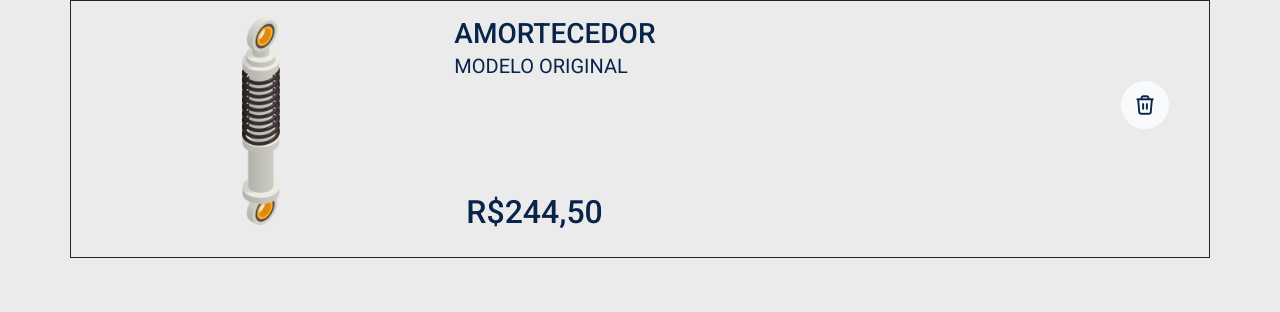
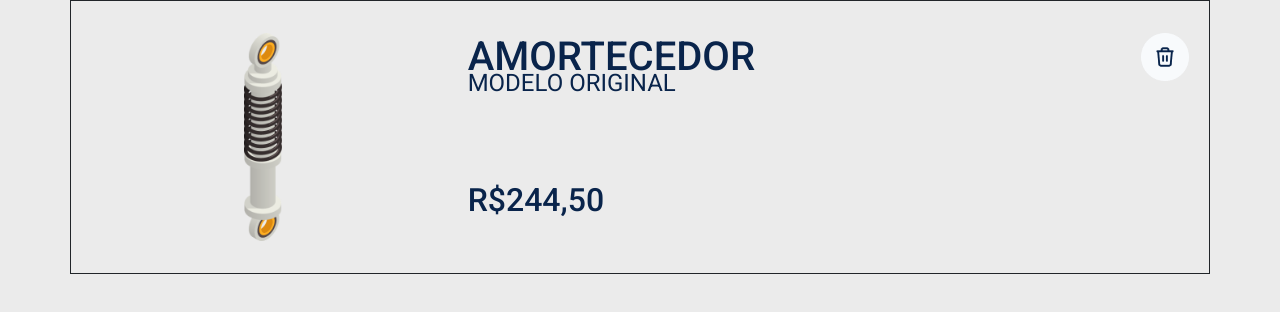
Before and after one commit to ArthurTakamori/totem_rede_ancora, a React (Vite) app: page /productCart in a window 1280 px wide. Shown: the top 312 px of the page. Built offline with nearby package versions, Linux system fonts and the light colour scheme; a web font is replaced by a local one.

Commit message:
feat: build cart product component v0.3

```diff
--- a/src/components/Product/ProductCart/index.jsx
+++ b/src/components/Product/ProductCart/index.jsx
@@ -9,21 +9,23 @@ export default function Cart(){
 
     return (
         <>
-            <div className='container-md border border-dark  '>
+            <div className='container-md border border-dark p-3 border-box-reset'>
                 <div className="d-flex row justify-content-center">
                     <div className='d-flex col-md-4 justify-content-center' style={{padding:"0px", margin:"0px"}}>
                         <img src={Amortecedor} alt="Imagem de Amortecedor" className='justify-content-center p-3' style={{height:"15rem"}}/>
                     </div>
                     <div className='col-md-8' style={{padding:"0px"}}>
-                        <div className='d-flex col-md-12 align-content-between  p-3 row' style={{height:"8rem"}}>
-                            <h1 className='fs-3 p-0'>AMORTECEDOR</h1>
-                            <p className='fs-5 p-0 '>MODELO ORIGINAL</p>
-                            <div className='d-flex justify-content-end'>
-                                <img src={Remover} alt="Imagem de Amortecedor" className='align-items-right' style={{height:"3rem"}}/>
-                            </div>
+                        <div className='d-flex col-md-12 align-content-between p-3' style={{height:"2rem", padding:"0px"}}>
+                            <h1 className='fs-1' style={{height:"2rem"}} >AMORTECEDOR</h1>
+                            <img src={Remover} alt="Imagem de Amortecedor" className='ms-auto' style={{height:"3rem"}}/>
                         </div>
-                        <div className='d-flex col-md-12 p-3 align-content-between flex-wrap row' style={{height: "8rem"}}>
-                            <h2 className='pt-5'>R$244,50</h2>
+
+                        <div className='d-flex col-md-12 align-content-between p-3'>
+                            <p className='fs-4 p-0 '>MODELO ORIGINAL</p>
+                        </div>
+
+                        <div className='d-flex col-md-12 p-3 align-content-between flex-wrap' style={{height: "8rem", padding:"0px"}}>
+                            <h2 className='pt-5 p-0 '>R$244,50</h2>
                         </div>
                     </div>
                 </div>
--- a/src/components/Product/ProductCart/styles.scss
+++ b/src/components/Product/ProductCart/styles.scss
@@ -1 +1 @@
-@import "../../scss/styles.scss";
+@import "../../../scss/styles.scss";
```
Also changed, not shown: src/scss/styles.scss (line endings or trailing spaces).
